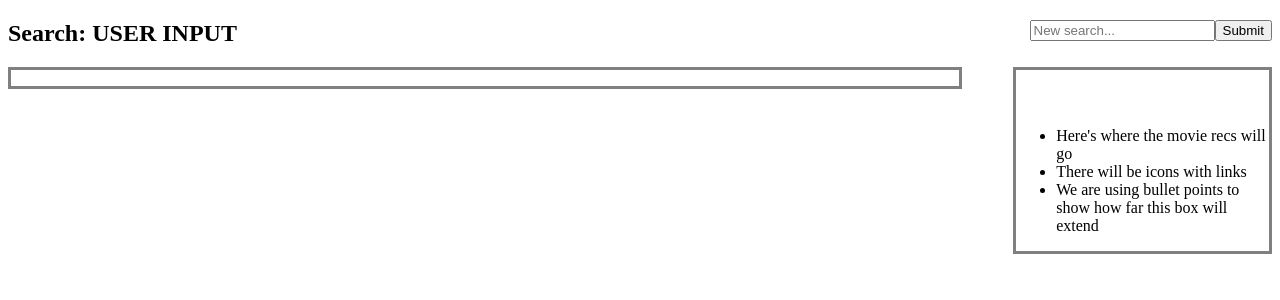
After one commit to czhang2884/cs257, a Flask app: page /results in a window 1280 px wide. The commit adds this page. Shown: the top 300 px of the page. Run offline with Flask 2, Linux system fonts and the light colour scheme; parts of the project's set-up code (start-up, migrations or seed data) failed here and were passed over.

Commit message:
Started first draft

```diff
--- a/webapp/app.py
+++ b/webapp/app.py
@@ -13,7 +13,11 @@ app.register_blueprint(api.api, url_prefix='/api')
 
 @app.route('/')
 def home():
-    return flask.render_template('index.html')
+    return flask.render_template('home.html')
+
+@app.route('/results')
+def about():
+    return flask.render_template('results.html')
 
 if __name__ == '__main__':
     parser = argparse.ArgumentParser('A movie application, including API & DB')
--- a/webapp/static/movies.css
+++ b/webapp/static/movies.css
@@ -61,3 +61,27 @@
   justify-content: center;
   margin: 0 auto;
 }
+
+.mainpage_items {
+  display: flex;
+  margin: 0 auto;
+  flex-direction: column;
+  align-items: center;
+  position: relative;
+}
+
+h1 {
+  color: white;
+}
+
+p {
+  color: white;
+}
+
+#myVideo {
+  position: absolute;
+  right: 0;
+  bottom: 0;
+  min-width: 100%;
+  min-height: 100%;
+}
--- a/webapp/static/movies.js
+++ b/webapp/static/movies.js
@@ -8,10 +8,25 @@ window.onload = initialize;
 
 function initialize() {
 
-    let element = document.getElementById('movie_button');
+    let element = document.getElementById('movie_search_button');
     if (element) {
         element.onclick = onMoviesButton;
     }
+
+    let movies_list = document.getElementById('movies_list')
+    if (movies_list) {
+        movies_list.onload = onResultsLoad;
+    }
+
+    // Useful for when we want to take user inputs
+    window.addEventListener("DOMContentLoaded", (e) => {
+        let btn = document.querySelector(".searchBtn");
+        let input = document.querySelector(".inputSearch");
+
+        btn.addEventListener("click", (e) => {
+            searchFunction(input.value);
+        });
+    });
 }
 
 // Returns the base URL of the API, onto which endpoint
@@ -32,23 +47,28 @@ function onMoviesButton() {
     .then((response) => response.json())
 
     .then(function(movies) {
-        let tableBody = '';
+        let listBody = '';
         for (let k = 0; k < movies.length; k++) {
             let movie = movies[k];
-            tableBody += '<ul><tr>'
+            listBody += '<li><tr>'
                             + '<td> ' + movie['id'] + ' <td>'
                             + '<td> ' + movie['movie_title'] + ' <td>'
                             + '<td> ' + movie['release_year'] + ' <td>'
-                            + '<tr></ul>\n';
+                            + '<tr></li>\n';
         }
-
-        let moviesTable = document.getElementById('movies_table');
-        if (moviesTable) {
-            moviesTable.innerHTML = tableBody;
-        }
+        // NEED TO CALL onResultsLoad IN SOME WAY
+        // NEEDS TO SAVE listBody AND CALL IT WHEN WEBPAGE LOADS
     })
 
     .catch(function(error) {
         console.log(error);
     })
 }
+
+function onResultsLoad(string) {
+
+        let listMovies = document.getElementById('movies_list');
+        if (listMovies) {
+            listMovies.innerHTML = string;
+        }
+}
--- /dev/null
+++ b/webapp/templates/results.html
@@ -0,0 +1,38 @@
+<!DOCTYPE html>
+<html>
+    <head>
+        <meta http-equiv="Content-Type" content="text/html;charset=utf-8" />
+        <link rel="stylesheet" type="text/css" href="{{ url_for('static', filename='movies.css') }}" />
+        <script type="text/javascript" src="{{ url_for('static', filename='movies.js') }}" ></script>
+        <link rel="shortcut icon" href="{{ url_for('static', filename='favicon.ico') }}" />
+        <title>CS 257: Awesome Movie Website</title>
+    </head>
+
+<body>
+<div class="box">
+    <input type="text" placeholder="New search..." name="search">
+    <button type="submit"><i class="fa fa-search"></i>Submit</button>
+</div>
+    <h2>Search: USER INPUT</h2>
+<div class="results_box">
+    <ul id="movies_list"></ul>
+</div>
+<div class="movie_recs_box">
+    <p class="box_label_text">
+        Movie Recommendations
+    </p>
+    <ul>
+        <li>
+            Here's where the movie recs will go
+        </li>
+        <li>
+            There will be icons with links
+        </li>
+        <li>
+            We are using bullet points to show how far this box will extend
+        </li>
+    </ul>
+</div>
+
+</body>
+</html>
```
Also changed, not shown: webapp/doc/mockups/mockup1test.html (+4 -3 lines), webapp/templates/home.html (renamed from webapp/templates/index.html, +18 -16 lines), 1 other file.
